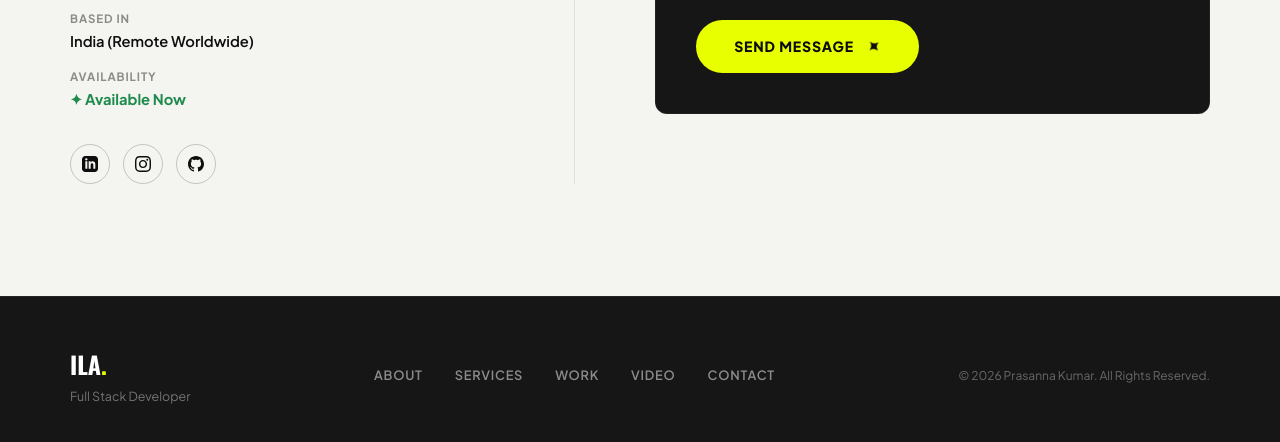
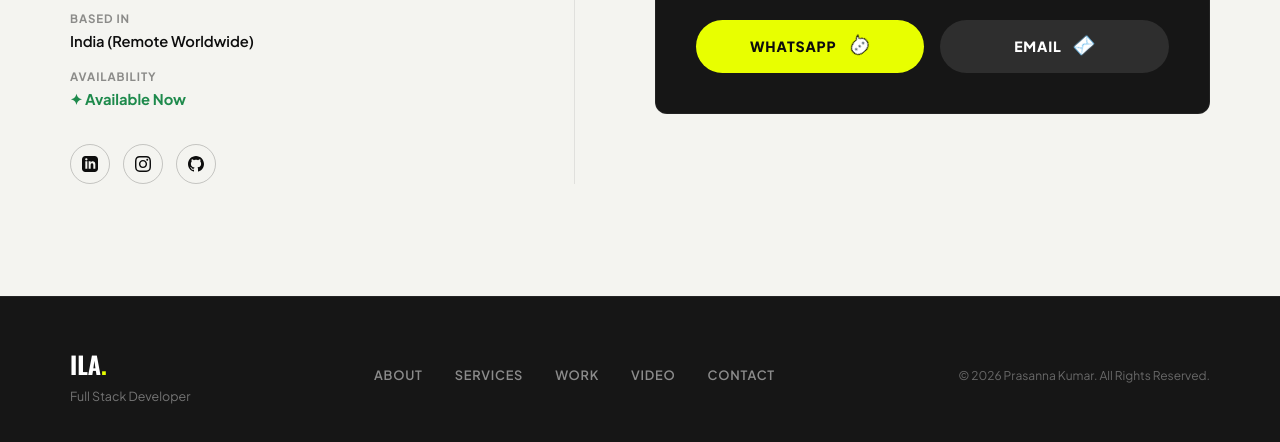
Before and after one commit to Prasann62/new.portfolio, a website: page index.html in a window 1280 px wide. Shown: the part 6305-6747 px from the top of the page. Drawn offline with nearby package versions, Linux system fonts and the light colour scheme.

Commit message:
Feature: Update contact form to redirect directly to WhatsApp and Email

```diff
--- a/index.html
+++ b/index.html
@@ -478,10 +478,16 @@
                             <textarea id="c-message" rows="4" required placeholder="Tell me about your project, goals, and timeline..."></textarea>
                         </div>
 
-                        <button type="submit" class="btn-submit-star">
-                            <span>Send Message</span>
-                            <div class="btn-star-icon">✦</div>
-                        </button>
+                        <div style="display: flex; gap: 1rem; flex-wrap: wrap;">
+                            <button type="button" class="btn-submit-star" onclick="sendViaWhatsApp()" style="flex: 1; min-width: max-content;">
+                                <span>WhatsApp</span>
+                                <div class="btn-star-icon">💬</div>
+                            </button>
+                            <button type="button" class="btn-submit-star" onclick="sendViaEmail()" style="flex: 1; min-width: max-content; background: rgba(255,255,255,0.1); color: #fff;">
+                                <span>Email</span>
+                                <div class="btn-star-icon">✉️</div>
+                            </button>
+                        </div>
                     </form>
 
                     <div class="form-success-box" id="contactSuccess">
@@ -514,5 +520,42 @@
 
     <script src="js/shared.js"></script>
     <script src="js/portfolio.js"></script>
+
+    <script>
+        function sendViaWhatsApp() {
+            const name = document.getElementById("c-name").value.trim();
+            const email = document.getElementById("c-email").value.trim();
+            const service = document.getElementById("c-format").value;
+            const budget = document.getElementById("c-budget").value;
+            const message = document.getElementById("c-message").value.trim();
+
+            if (!name || !email || !message) {
+                alert("Please fill out your Name, Email, and Project Details before sending.");
+                return;
+            }
+
+            const text = `Hi Prasanna,%0A%0AMy name is ${name}.%0AEmail: ${email}%0AService Needed: ${service || 'Not specified'}%0ABudget: ${budget || 'Not specified'}%0A%0AMessage:%0A${message}`;
+            const link = `https://wa.me/918608144068?text=${text}`;
+            window.open(link, "_blank");
+        }
+
+        function sendViaEmail() {
+            const name = document.getElementById("c-name").value.trim();
+            const email = document.getElementById("c-email").value.trim();
+            const service = document.getElementById("c-format").value;
+            const budget = document.getElementById("c-budget").value;
+            const message = document.getElementById("c-message").value.trim();
+
+            if (!name || !email || !message) {
+                alert("Please fill out your Name, Email, and Project Details before sending.");
+                return;
+            }
+
+            const subject = encodeURIComponent(`New Portfolio Inquiry from ${name}`);
+            const body = encodeURIComponent(`Hi Prasanna,\n\nMy name is ${name}.\nEmail: ${email}\nService Needed: ${service || 'Not specified'}\nBudget: ${budget || 'Not specified'}\n\nMessage:\n${message}`);
+            const link = `mailto:prasannnakumar95657@gmail.com?subject=${subject}&body=${body}`;
+            window.open(link, "_blank");
+        }
+    </script>
 </body>
 </html>
```
